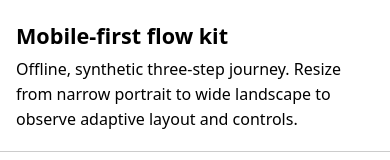
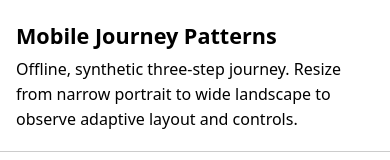
Before and after one commit to esheenj/mobile-first-flow-kit-oss, a website with bundled scripts: page index.html in a window 390 px wide. Shown: the top 160 px of the page. Built offline with nearby package versions, Linux system fonts and the light colour scheme.

Commit message:
docs: introduce Mobile Journey Patterns as public display name (#17)
* docs: clarify public product identity and bounded capabilities

* docs(site): align browser product identity

```diff
--- a/index.html
+++ b/index.html
@@ -4,7 +4,7 @@
   <meta charset="utf-8">
   <meta name="viewport" content="width=device-width,initial-scale=1,viewport-fit=cover">
   <meta name="color-scheme" content="light dark">
-  <title>Mobile-first flow kit — synthetic journey demo</title>
+  <title>Mobile Journey Patterns · Mobile-first Flow Kit</title>
   <style>
     :root { font-family: system-ui, sans-serif; color-scheme: light dark; --gap: clamp(1rem,3vw,2rem); }
     * { box-sizing: border-box; }
@@ -36,7 +36,7 @@
   </style>
 </head>
 <body>
-  <header><h1>Mobile-first flow kit</h1><p>Offline, synthetic three-step journey. Resize from narrow portrait to wide landscape to observe adaptive layout and controls.</p></header>
+  <header><h1>Mobile Journey Patterns</h1><p>Offline, synthetic three-step journey. Resize from narrow portrait to wide landscape to observe adaptive layout and controls.</p></header>
   <div class="shell">
     <aside class="context" aria-label="Journey guidance"><strong>Interaction principles</strong><p>One primary decision per step. Clear error recovery, persistent progress and large touch targets.</p><p>No data is uploaded or stored. Reloading resets this demo.</p></aside>
     <main id="demo">
```
Also changed, not shown: README.md.
